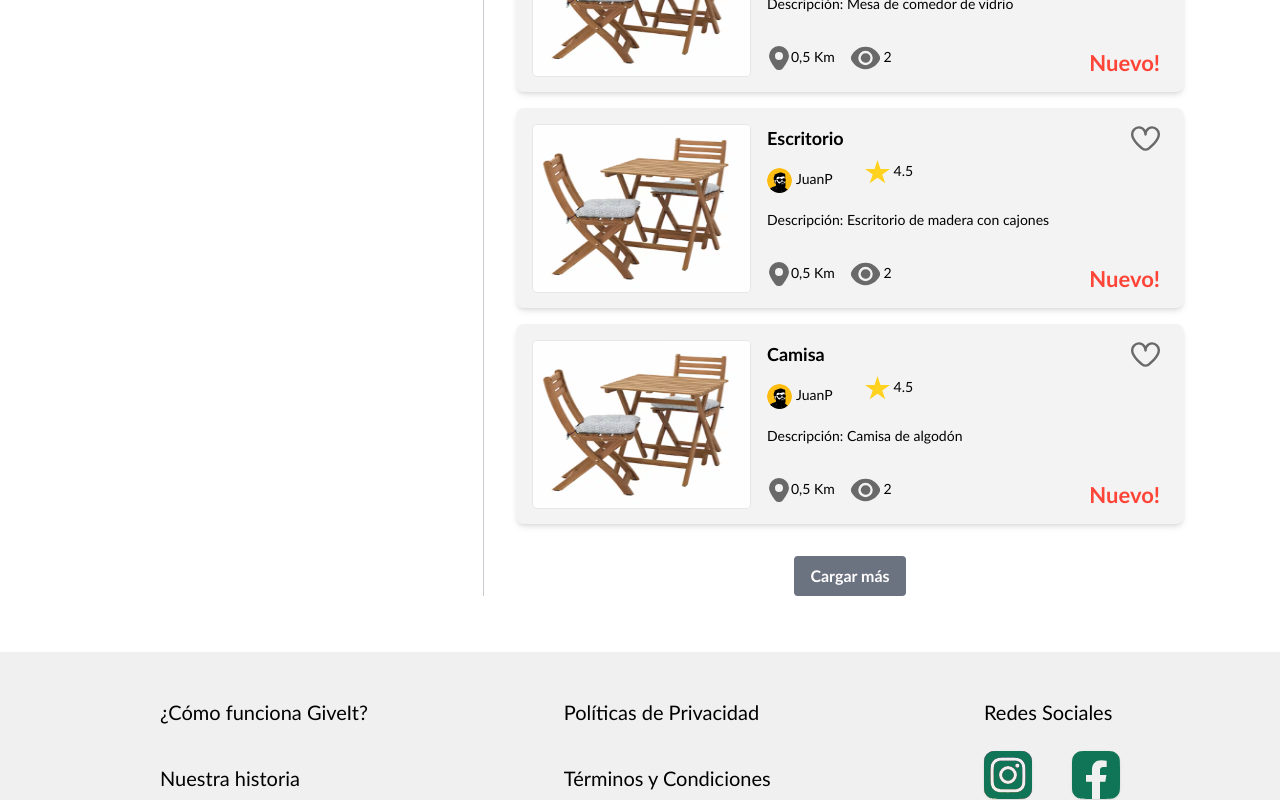
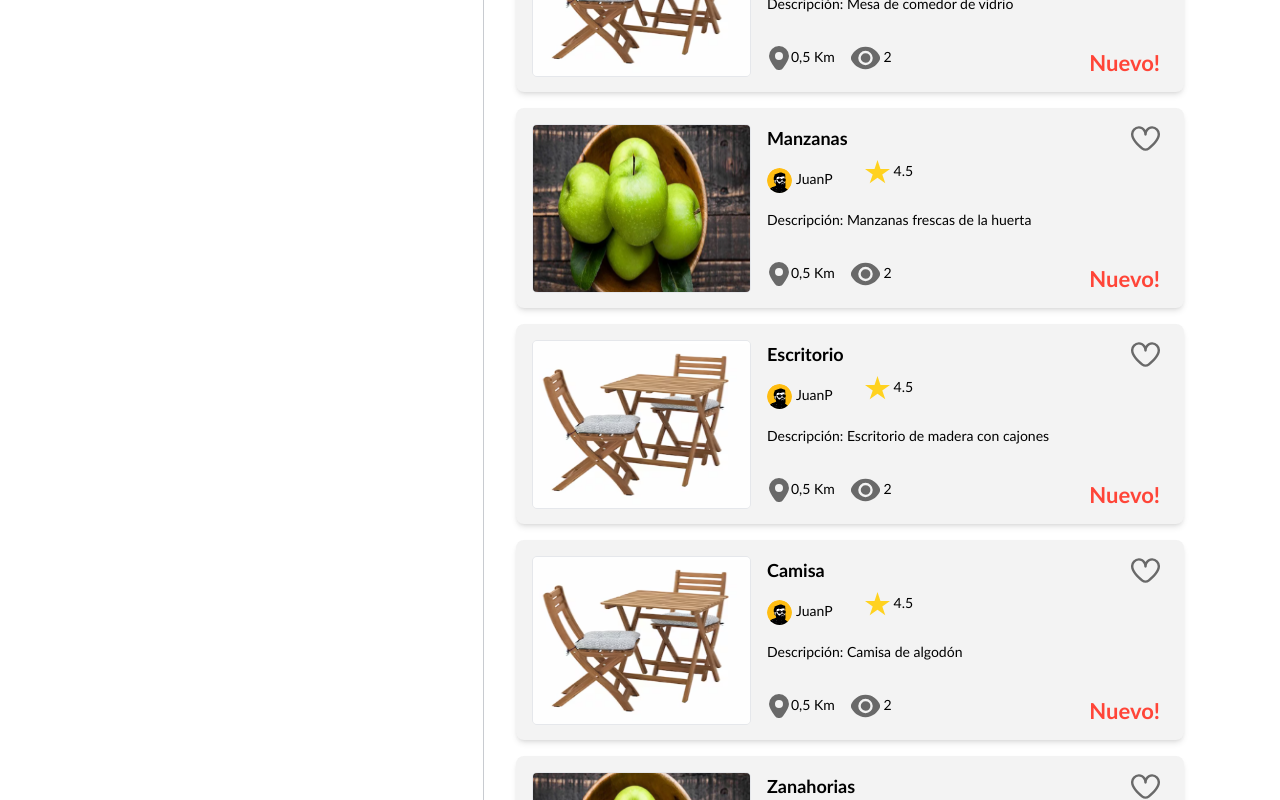
Before and after one commit to No-Country/c16-30-m-java, a React (Create React App) app in the folder front/: page / in a window 1280 px wide. Shown: the part 860-1660 px from the top of the page. Built offline with nearby package versions, Linux system fonts and the light colour scheme.

Commit message:
searchBar UNFINISHED

```diff
--- a/front/src/components/SearchBar/SearchBar.jsx
+++ b/front/src/components/SearchBar/SearchBar.jsx
@@ -3,16 +3,12 @@
 
 const SearchBar = () => {
   const [name, setName] = useState("");
+  const { searchByName } = useContext(ProductsContext);
 
   const setNameHandler = (event) => {
     setName(event.target.value);
+    searchByName(event.target.value);
   };
-
-  const { data } = useContext(ProductsContext);
-  console.log("Productos", data);
-
-  const { nameHandler } = useContext(ProductsContext);
-  console.log("name function", nameHandler);
 
   const svgArrowBuscar = (
     <svg
--- a/front/src/contexts/ProductsContext.jsx
+++ b/front/src/contexts/ProductsContext.jsx
@@ -8,13 +8,23 @@
 
   const [productName, setProductName] = useState("");
 
-  const nameHandler = () => {
-    if (productName) {
-      setProductName(productName);
+  const nameHandler = (name) => {
+    if (name) {
+      setProductName(name);
     }
   };
+
+  const searchByName = (name) => {
+    const filteredProducts = products.filter((product) =>
+      product.name.toLowerCase().includes(name.toLowerCase())
+    );
+    setData(filteredProducts);
+  };
+
   return (
-    <ProductsContext.Provider value={{ data, setData, nameHandler }}>
+    <ProductsContext.Provider
+      value={{ data, setData, nameHandler, searchByName }}
+    >
       {children}
     </ProductsContext.Provider>
   );
--- a/front/src/products.json
+++ b/front/src/products.json
@@ -264,5 +264,117 @@
     "UM": "Kg",
     "pubStatus": "Disponible",
     "timeLimit": 12
+  },
+  {
+    "userGiverId": 39,
+    "userId": 40,
+    "name": "Mesa de centro",
+    "description": "Mesa de centro con superficie de vidrio",
+    "type": "No comida",
+    "category": "Mueble",
+    "product": "QQQ",
+    "quantity": 1,
+    "weight": 40,
+    "UM": "Kg",
+    "pubStatus": "Disponible",
+    "timeLimit": 14
+  },
+  {
+    "userGiverId": 41,
+    "userId": 42,
+    "name": "Mesa de estudio",
+    "description": "Mesa de estudio para trabajar",
+    "type": "No comida",
+    "category": "Mueble",
+    "product": "RRR",
+    "quantity": 1,
+    "weight": 30,
+    "UM": "Kg",
+    "pubStatus": "Disponible",
+    "timeLimit": 16
+  },
+  {
+    "userGiverId": 43,
+    "userId": 44,
+    "name": "Mesa auxiliar",
+    "description": "Mesa auxiliar para colocar objetos",
+    "type": "No comida",
+    "category": "Mueble",
+    "product": "SSS",
+    "quantity": 1,
+    "weight": 25,
+    "UM": "Kg",
+    "pubStatus": "Disponible",
+    "timeLimit": 18
+  },
+  {
+    "userGiverId": 45,
+    "userId": 46,
+    "name": "Mesa de noche",
+    "description": "Mesa de noche con cajón",
+    "type": "No comida",
+    "category": "Mueble",
+    "product": "TTT",
+    "quantity": 1,
+    "weight": 35,
+    "UM": "Kg",
+    "pubStatus": "Disponible",
+    "timeLimit": 20
+  },
+  {
+    "userGiverId": 47,
+    "userId": 48,
+    "name": "Mesa plegable",
+    "description": "Mesa plegable para espacios reducidos",
+    "type": "No comida",
+    "category": "Mueble",
+    "product": "UUU",
+    "quantity": 1,
+    "weight": 20,
+    "UM": "Kg",
+    "pubStatus": "Disponible",
+    "timeLimit": 22
+  },
+  {
+    "userGiverId": 49,
+    "userId": 50,
+    "name": "Mesa de jardín",
+    "description": "Mesa de jardín con parasol",
+    "type": "No comida",
+    "category": "Mueble",
+    "product": "VVV",
+    "quantity": 1,
+    "weight": 45,
+    "UM": "Kg",
+    "pubStatus": "Disponible",
+    "timeLimit": 24
+  },
+  {
+    "userGiverId": 51,
+    "userId": 52,
+    "name": "Mesa de billar",
+    "description": "Mesa de billar profesional",
+    "type": "No comida",
+    "category": "Mueble",
+    "product": "WWW",
+    "quantity": 1,
+    "weight": 300,
+    "UM": "Kg",
+    "pubStatus": "Disponible",
+    "timeLimit": 30
+  },
+  {
+    "userGiverId": 53,
+    "userId": 54,
+    "name": "Mesa de picnic",
+    "description": "Mesa de picnic con bancos",
+    "type": "No comida",
+    "category": "Mueble",
+    "product": "XXX",
+    "quantity": 1,
+    "weight": 55,
+    "UM": "Kg",
+    "pubStatus": "Disponible",
+    "timeLimit": 28
   }
 ]
--- a/front/src/views/Home/Home.jsx
+++ b/front/src/views/Home/Home.jsx
@@ -75,7 +75,7 @@
             <Filters />
           </aside>
           <aside>
-            <CardsContainer currentAppProducts={appProducts} />
+            <CardsContainer currentAppProducts={data} />
             <Pagination loadMore={loadMore} />
           </aside>
         </section>
```
